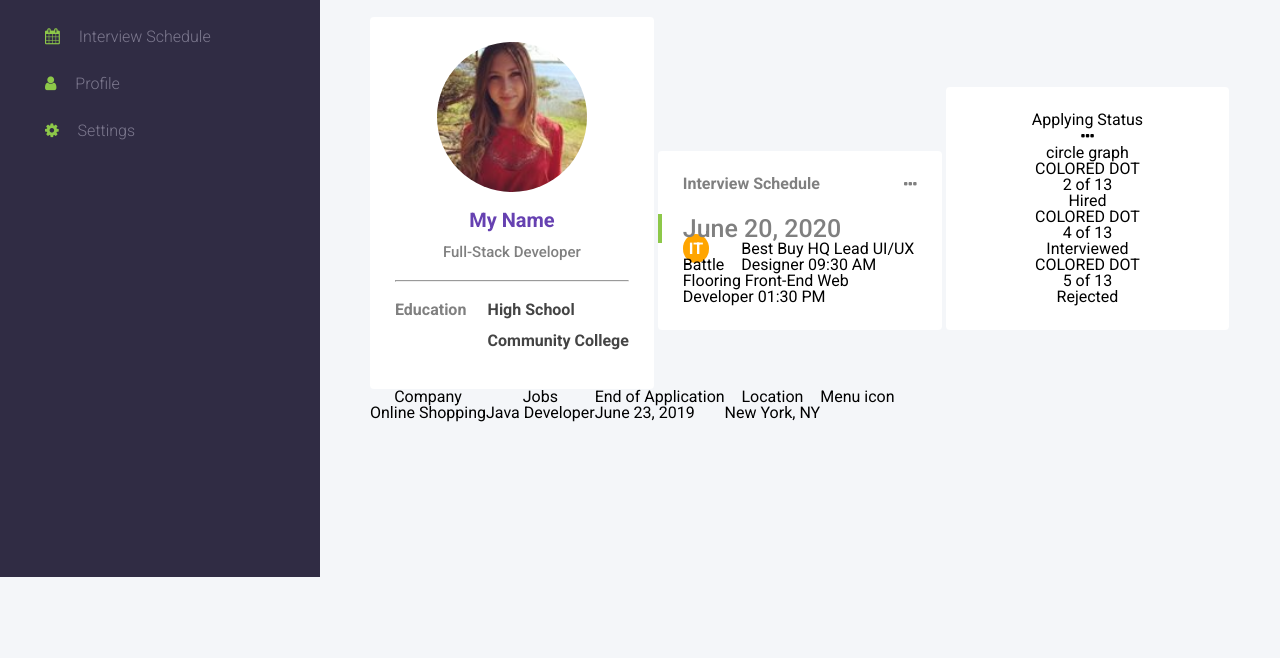
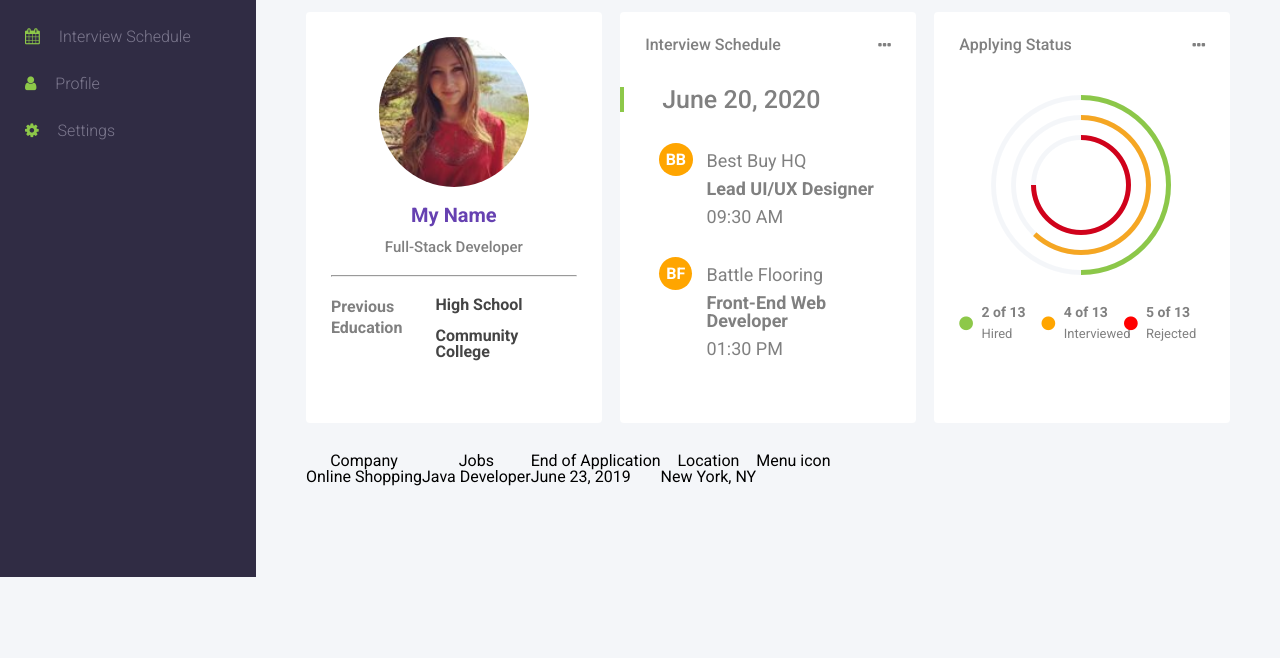
Before and after one commit to rudyjm3/dash-board, a React app: page / in a window 1280 px wide. Shown: the part 223-881 px from the top of the page. Before the commit the page ends 800 px from the top, so only its background shows below. Built offline with nearby package versions, Linux system fonts and the light colour scheme.

Commit message:
finished cards section styling and edits to html

```diff
--- a/assets/sass/_content-area.scss
+++ b/assets/sass/_content-area.scss
@@ -1,27 +1,34 @@
 #content-area {
-  margin-left: 25%;
+  margin-left: 20%;
   padding: 50px;
   .heading {
     .main-heading {
       color: $purple;
       font-weight: 600;
       font-size: 2rem;
-      margin: 20px 0;
+      margin: 15px 0;
     }
     .sub-heading {
       color: $grey;
       font-size: 1.2;
-      margin-bottom: 20px;
+      margin-bottom: 25px;
     }
   }
 }
+.cards-container {
+  /*display: table;*/
+  display: flex;
+  justify-content: space-between;
+  width: 100%;
   .card {
-  width: 33%;
+    /*display: table-cell;*/
+    width: 32%;
     background: white;
-  display: inline-block;
+    /*display: inline-block;*/
     text-align: center;
     padding: 25px;
     border-radius: 4px;
+    margin-bottom: 30px;
   }
   .card-one {
     .user-img img{
@@ -49,6 +56,9 @@
       height: 100%;
       color: $grey;
       font-weight: 600;
+      width: 30%;
+      text-align: left;
+      line-height: 1.3;
     }
     .sch-section {
       display: inline-block;
@@ -59,6 +69,7 @@
         font-weight: 700;
         color: #444;
         margin-bottom: 15px;
+        width: 70%;
       }
     }
   }
@@ -66,10 +77,10 @@
     text-align: left;
     .card-title {
       color: $grey;
-    font-weight: 700;
+      font-weight: 500;
       display: inline-block;
       width: 100%;
-    margin-bottom: 20px;
+      margin-bottom: 30px;
       h6 {
         float: left;
       }
@@ -81,28 +92,29 @@
       }
     }
     .date {
+      display: flex;
       position: relative;
       left: -25px;
       font-weight: 500;
       font-size: 25px;
       color: $grey;
       border-left: solid 4px $neonGreen;
-    padding-left: 21px;
-    margin-bottom: 20px;
+      padding-left: 38px;
+      margin-bottom: 40px;
       width: 100%;
+      clear: both;
     }
-  .clearfix::after {
-  content: "";
-  clear: both;
-  display: table;
-}
+    .jobs-container {
+      display: flex;
+      margin-bottom: 15px;
       .icon-col {
         display: inline-block;
         float: left;
         width: 25%;
-    .icon {
+        text-align: center;
+        .icon-text {
           background: orange;
-      padding: 5px 6px;
+          padding: 7px 7px;
           font-weight: 600;
           color: white;
           border-radius: 50%;
@@ -112,5 +124,96 @@
         display: inline-block;
         float: right;
         width: 75%;
+        font-size: 18px;
+        margin-bottom: 15px;
+        color: grey;
+        .company{
+          display: block;
+          margin-bottom: 10px;
+        }
+        .position {
+          display: block;
+          margin-bottom: 10px;
+          font-weight: 700;
+        }
+        .time {
+          display: block;
+          margin-bottom: 10px;
         }
       }
+    }
+  }
+  .card-three {
+    text-align: left;
+    .card-title {
+      color: $grey;
+      font-weight: 500;
+      display: inline-block;
+      width: 100%;
+      margin-bottom: 30px;
+      h6 {
+        float: left;
+      }
+      .menu-icon {
+        position: relative;
+        display: inline-block;
+        float: right;
+        color: $grey;
+      }
+    }
+    .graph {
+      text-align: center;
+      margin-bottom: 20px;
+    }
+    .status-container {
+      display: flex;
+      justify-content: space-between;
+      width: 100%;
+      .status {
+        /*flex: 1;*/
+        width: 33%;
+        .icon-status {
+          position: relative;
+          display: inline-block;
+          float: left;
+          width: 15%;
+          padding-top: 10px;
+        }
+      }
+      .icon-status-hired {
+        color: $neonGreen;
+      }
+      .icon-status-interviewed {
+        color: orange;
+      }
+      .icon-status-rejected {
+        color: red;
+      }
+      .status-results {
+        display: inline-block;
+        position: relative;
+        float: right;
+        width: 85%;
+        text-align: left;
+        padding-left: 10px;
+        .apply-amount {
+          display: block;
+          font-weight: 600;
+          color: grey;
+          margin-bottom: 8px;
+          font-size: 14px;
+        }
+        .apply-status {
+          display: block;
+          color: grey;
+          font-size: 13px;
+        }
+      }
+    }
+  }
+}
+
+/*.col-md-4 {
+  width: (100/ 3) + %;
+  padding: 25px;
+}*/
--- a/assets/sass/main.scss
+++ b/assets/sass/main.scss
@@ -20,8 +20,8 @@ body {
   top: 0;
   bottom: 0;
   background: $purpleLight;
-  max-width: 25%;
-  width: 25%;
+  max-width: 20%;
+  width: 20%;
   .side-menu-title{
     font-family: 'Roboto', sans-serif;
     font-weight: 700;
@@ -40,7 +40,7 @@ body {
     text-decoration: none;
     color: $purpleGrey;
     display: block;
-    padding: 15px 30px;
+    padding: 15px 30px 15px 10px;
     font-weight: 300;
     transition: all 0.3s ease-in-out;
 
@@ -48,13 +48,13 @@ body {
       background: $purpleDark;
       border-left: 3px solid $neonGreen;
       color: white;
-      padding: 15px 30px 15px 28px;
+      padding: 15px 30px 15px 10px;
     }
     &.active {
       background: $purpleDark;
       border-left: 3px solid $neonGreen;
       color: white;
-      padding: 15px 30px 15px 28px;
+      padding: 15px 30px 15px 10px;
     }
     .side-menu-icon {
       color: $neonGreen;
@@ -68,11 +68,11 @@ body {
 /* ========== START HEADER STYLING ================*/
 .header-container {
   background: white;
-  margin-left: 25%;
+  margin-left: 20%;
   display: inline-block;
   padding: 15px;
   font-family: 'Roboto', sans-serif;
-  width: 75%;
+  width: 80%;
   .serach-area {
     display: inline-block;
     width: 50%;
--- a/public/index.html
+++ b/public/index.html
@@ -55,7 +55,7 @@
     </div>
 
     <div class="cards-container">
-      <div class="card card-one">
+      <div class="card card-one col-md-4">
         <div class="user-img">
           <img src="/img/82.jpg" />
         </div>
@@ -63,7 +63,7 @@
         <div class="user-title">Full-Stack Developer</div>
         <hr>
         <div class="col-md-4 ed-section">
-          <span class="education">Education</span>
+          <span class="education">Previous Education</span>
         </div>
         <div class="col-md-4 sch-section">
           <span class="schools">High School</span>
@@ -71,49 +71,63 @@
         </div>
 
       </div>
-      <div class="card card-two">
+      <div class="card card-two col-md-4">
         <div class="card-title">
           <h6>Interview Schedule</h6>
           <span class="menu-icon"><i class="fa fa-ellipsis-h" aria-hidden="true"></i></span>
         </div>
         <span class="date">June 20, 2020</span>
+        <div class="jobs-container">
           <div class="col-md-2 icon-col">
-          <span class="icon">IT</span>
+            <span class="icon-text">BB</span>
           </div>
           <div class="col-md-10 company-col">
             <span class="company">Best Buy HQ</span>
             <span class="position">Lead UI/UX Designer</span>
             <span class="time">09:30 AM</span>
           </div>
-        <div class="col-md-10">
+        </div>
+        <div class="jobs-container">
+          <div class="col-md-2 icon-col">
+            <span class="icon-text">BF</span>
+          </div>
+          <div class="col-md-10 company-col">
             <span class="company">Battle Flooring</span>
             <span class="position">Front-End Web Developer</span>
             <span class="time">01:30 PM</span>
           </div>
         </div>
+      </div>
 
-      <div class="card card-three">
-        <h6>Applying Status</h6><span class="menu-icon"><i class="fa fa-ellipsis-h" aria-hidden="true"></i></span>
-        <div class="graph">circle graph</div>
-        <div class="col-md-4">
-          <div class="icon">COLORED DOT</div>
-          <div>
-            2 of 13<br>
-            Hired
+      <div class="card card-three col-md-4">
+        <div class="card-title">
+          <h6>Applying Status</h6>
+          <span class="menu-icon"><i class="fa fa-ellipsis-h" aria-hidden="true"></i></span>
+        </div>
+        <div class="graph">
+          <img src="/img/circle-graph.png" />
+        </div>
+        <div class="status-container">
+          <div class="col-md-4 status">
+            <div class="icon-status icon-status-hired"><i class="fa fa-circle" aria-hidden="true"></i></div>
+            <div class="status-results">
+              <span class="apply-amount">2 of 13</span>
+              <span class="apply-status">Hired</span>
             </div>
           </div>
-        <div class="col-md-4">
-          <div class="icon">COLORED DOT</div>
-          <div>
-            4 of 13<br>
-            Interviewed
+          <div class="col-md-4 status">
+            <div class="icon-status icon-status-interviewed"><i class="fa fa-circle" aria-hidden="true"></i></div>
+            <div class="status-results">
+              <span class="apply-amount">4 of 13</span>
+              <span class="apply-status">Interviewed</span>
             </div>
           </div>
-        <div class="col-md-4">
-          <div class="icon">COLORED DOT</div>
-          <div>
-            5 of 13<br>
-            Rejected
+          <div class="col-md-4 status">
+            <div class="icon-status icon-status-rejected"><i class="fa fa-circle" aria-hidden="true"></i></div>
+            <div class="status-results">
+              <span class="apply-amount">5 of 13</span>
+              <span class="apply-status">Rejected</span>
+            </div>
           </div>
         </div>
       </div>
```
Also changed, not shown: public/css/main.css, public/img/circle-graph.png (added). Lines whose indentation alone changed are shown as unchanged.
